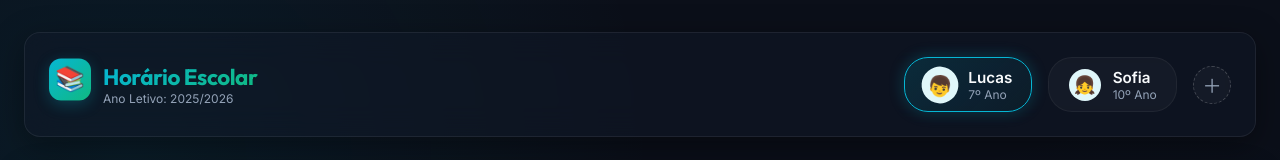
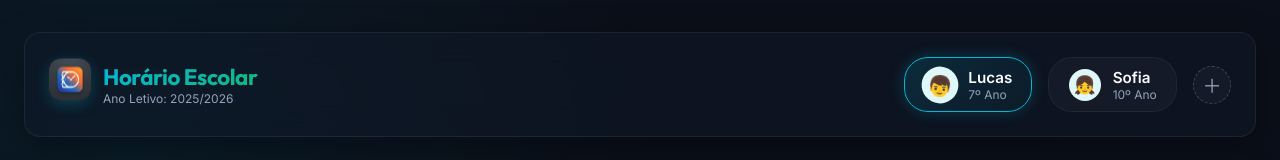
Before and after one commit to managerworship-hue/schoolsync, a React (Vite) app: page / in a window 1280 px wide. Shown: the top 160 px of the page. Built offline with nearby package versions, Linux system fonts and the light colour scheme.

Commit message:
brand: integrar novo logotipo personalizado e favicons

```diff
--- a/index.html
+++ b/index.html
@@ -2,10 +2,10 @@
 <html lang="pt">
   <head>
     <meta charset="UTF-8" />
-    <link rel="icon" type="image/svg+xml" href="/favicon.svg" />
+    <link rel="icon" type="image/jpeg" href="/logo.jpg" />
     <meta name="viewport" content="width=device-width, initial-scale=1.0, maximum-scale=1.0, user-scalable=no, viewport-fit=cover" />
     <meta name="description" content="Uma aplicação interativa para consultar, organizar e acompanhar os horários, disciplinas e tarefas escolares dos seus filhos com facilidade." />
-    <title>SchoolSync — Gestor de Horários Escolares</title>
+    <title>Horário Escolar — Gestor de Horários Escolares</title>
 
     <!-- PWA Manifest -->
     <link rel="manifest" href="/manifest.json" />
@@ -13,8 +13,8 @@
     <!-- Configurações de PWA para iOS (Apple) -->
     <meta name="apple-mobile-web-app-capable" content="yes" />
     <meta name="apple-mobile-web-app-status-bar-style" content="black-translucent" />
-    <meta name="apple-mobile-web-app-title" content="SchoolSync" />
-    <link rel="apple-touch-icon" href="/logo.svg" />
+    <meta name="apple-mobile-web-app-title" content="Horário Escolar" />
+    <link rel="apple-touch-icon" href="/logo.jpg" />
 
     <!-- Cor do Tema de Cor do Dispositivo Móvel -->
     <meta name="theme-color" content="#0b0f19" />
--- a/public/sw.js
+++ b/public/sw.js
@@ -1,8 +1,8 @@
-const CACHE_NAME = "schoolsync-cache-v3";
+const CACHE_NAME = "schoolsync-cache-v4";
 const PRECACHE_ASSETS = [
   "/",
   "/index.html",
-  "/logo.svg",
+  "/logo.jpg",
   "/manifest.json"
 ];
 
--- a/src/components/ChildSelector.jsx
+++ b/src/components/ChildSelector.jsx
@@ -32,7 +32,9 @@ export default function ChildSelector({ childrenList, activeChildId, onSelectChi
   return (
     <div className="glass-panel child-selector-container">
       <div className="brand-section">
-        <div className="brand-logo">📚</div>
+        <div className="brand-logo" style={{ background: "none", overflow: "hidden", padding: 0 }}>
+          <img src="/logo.jpg" alt="Logo" style={{ width: "100%", height: "100%", objectFit: "cover" }} />
+        </div>
         <div className="brand-text">
           <h1 className="gradient-text" style={{ fontSize: "1.4rem", margin: 0 }}>Horário Escolar</h1>
           <p style={{ fontSize: "0.75rem", color: "var(--color-text-secondary)", margin: 0 }}>Ano Letivo: 2025/2026</p>
```
Also changed, not shown: public/logo.jpg (added), public/logo.svg (deleted), public/manifest.json.
